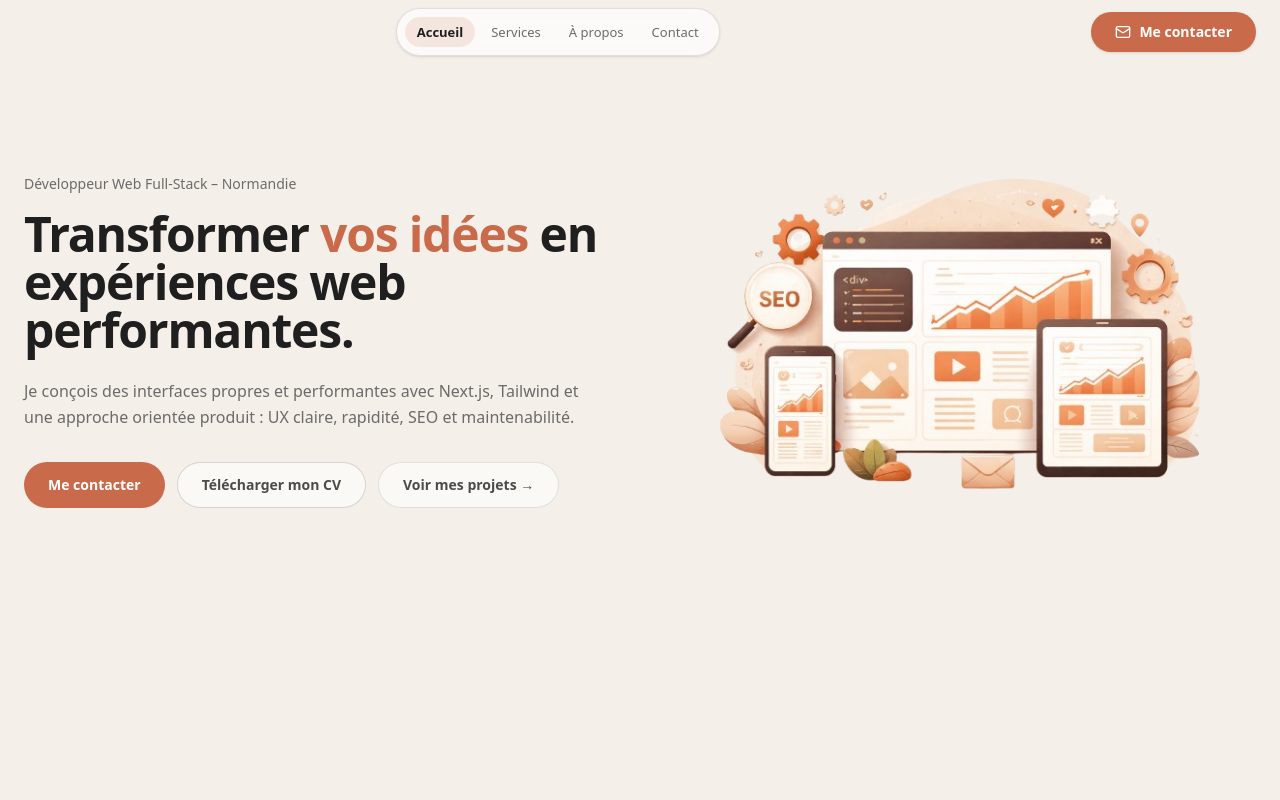
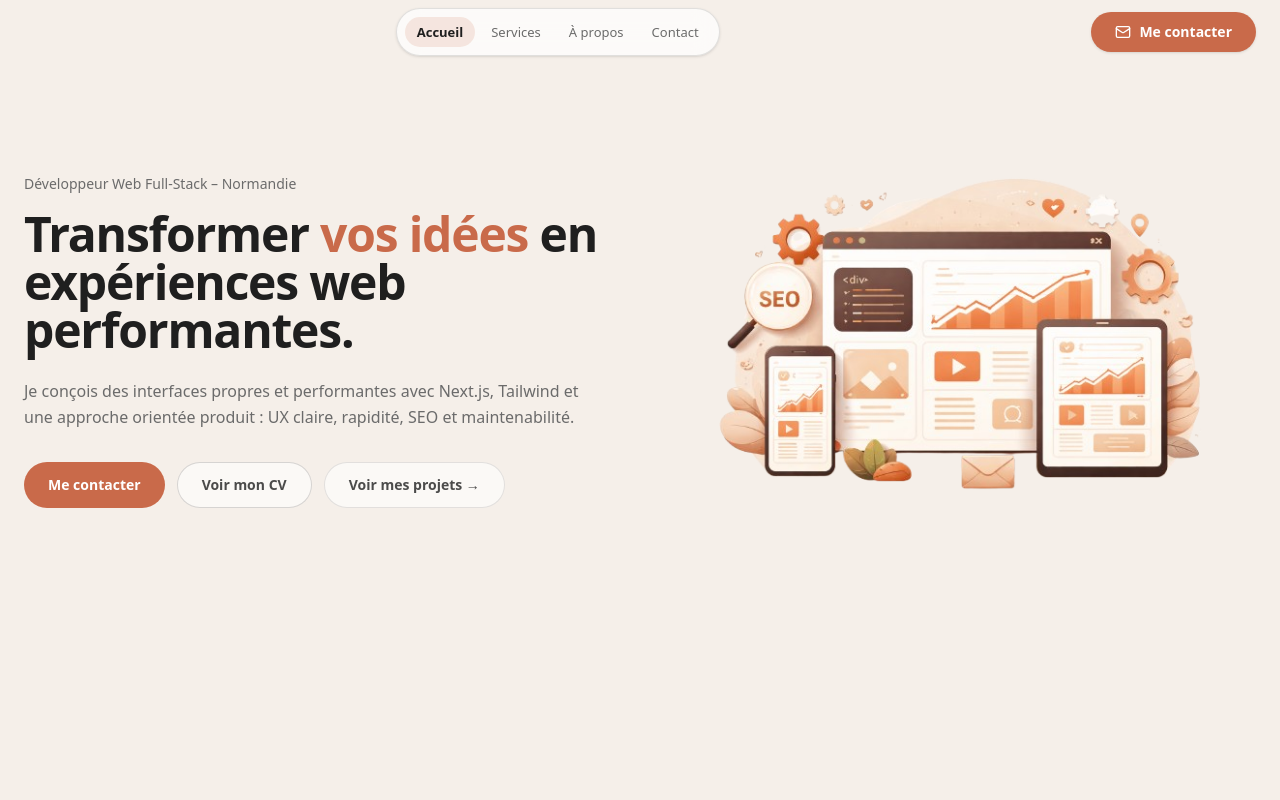
Before and after one commit to MathScic/Portfolio-V2, a Next.js app: page / in a window 1280 px wide. Shown: the top 800 px of the page. Built offline with nearby package versions, Linux system fonts and the light colour scheme.

Commit message:
fix: bouton CV -> ouvre dans nouvel onglet + label 'Voir mon CV'

```diff
--- a/app/components/home/Hero.tsx
+++ b/app/components/home/Hero.tsx
@@ -59,10 +59,11 @@ export default function Hero() {
 
             <a
               href="/images/CV – Mathieu Scicluna · Développeur Fullstack.pdf"
-              download
+              target="_blank"
+              rel="noreferrer"
               className="inline-flex items-center justify-center rounded-full border border-black/15 bg-white/60 px-6 py-3 text-sm font-semibold text-foreground/80 transition hover:bg-white"
             >
-              Télécharger mon CV
+              Voir mon CV
             </a>
 
             <Link
```
